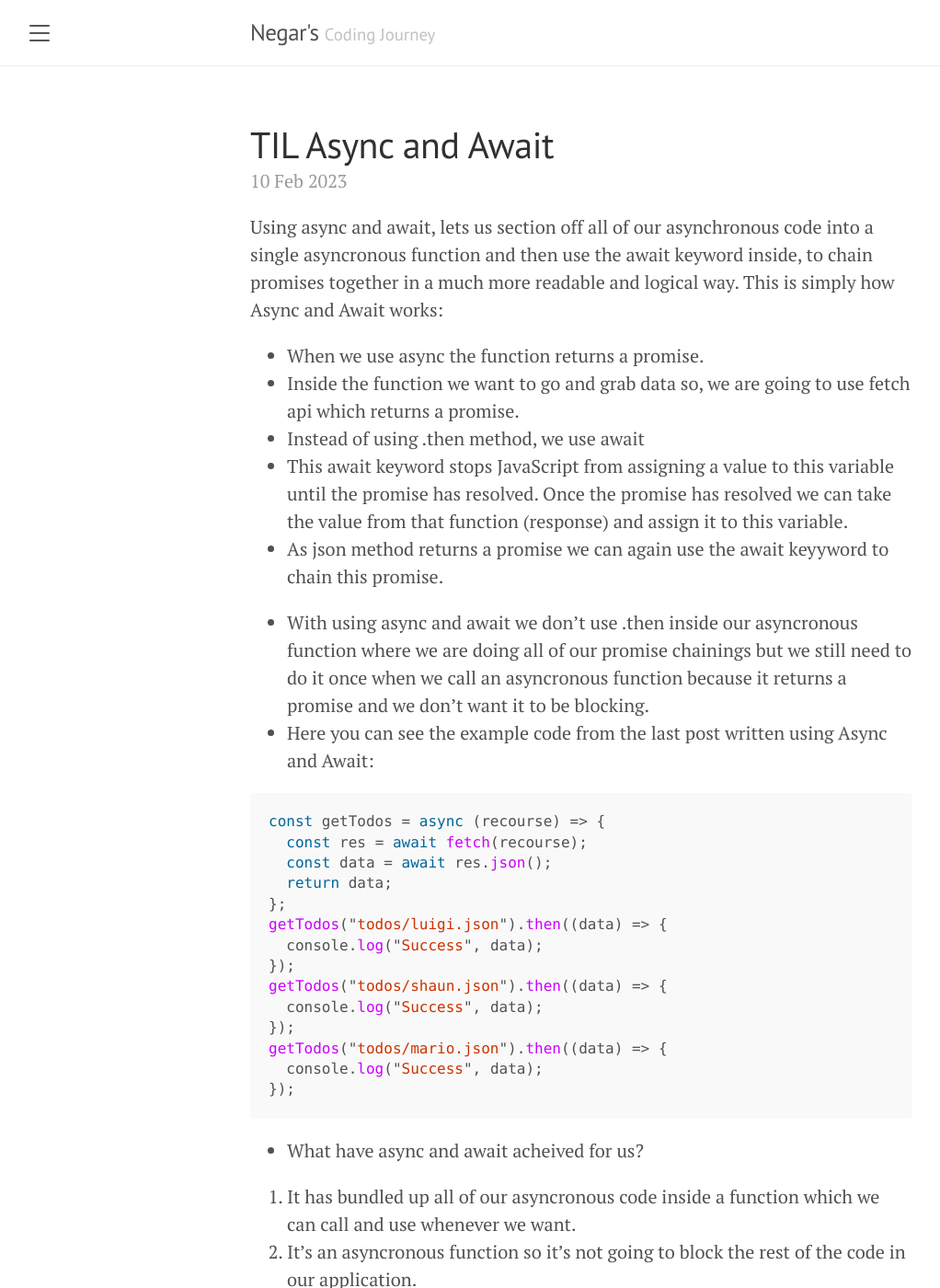
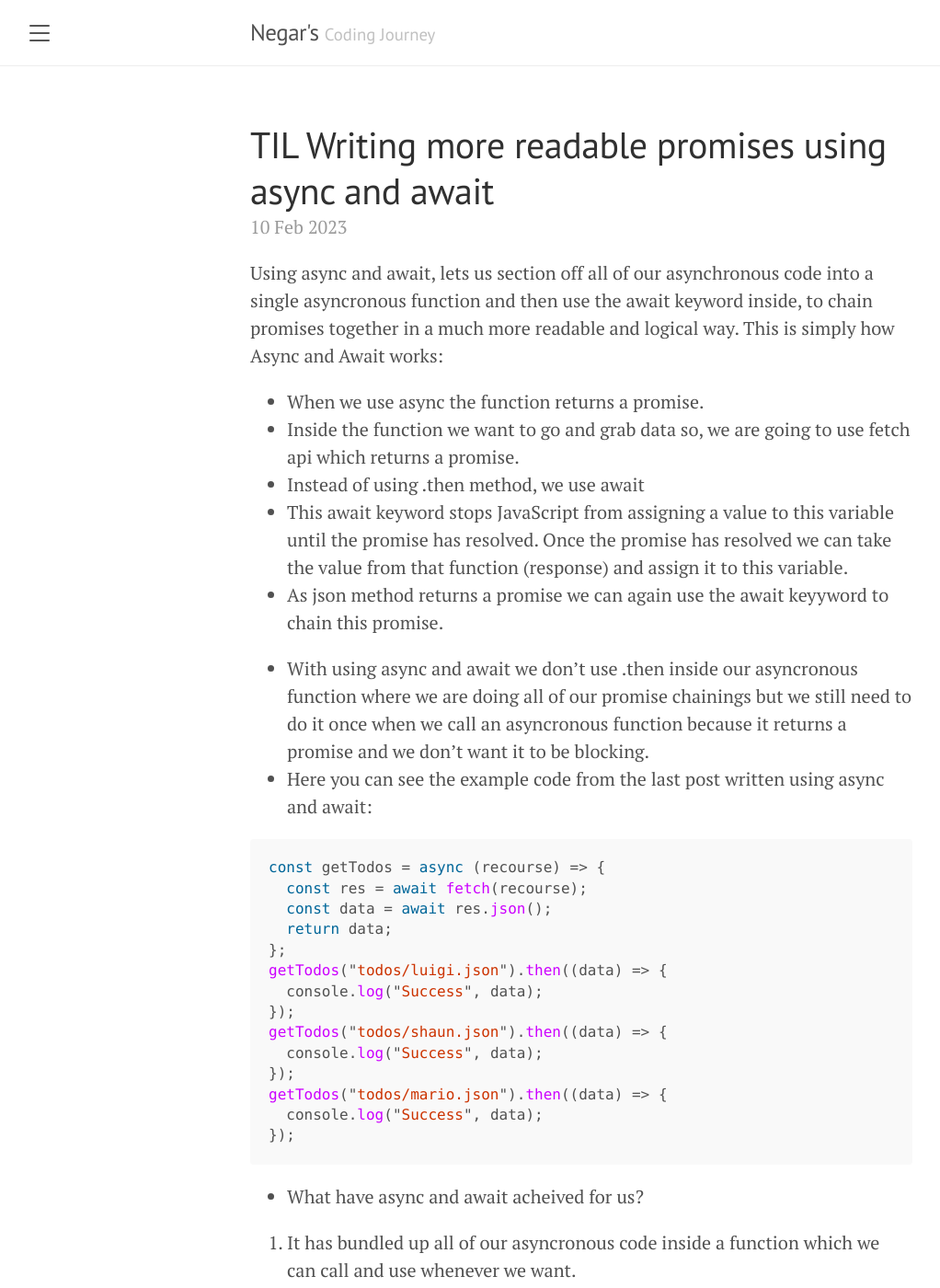
Before and after one commit to negarbaharmand/negarspages, a Jekyll site: the page built from _posts/2023-02-10-async-await.md, in a window 1280 px wide and 1400 px high. Shown: the whole window at 92% size, without its empty margins (8-1030 px from the left). Built offline with Jekyll 4.4.1, drawn with Linux system fonts in a browser that asks for light colours; our own code applies the rules of GitHub Pages for plain Markdown files.

Commit message:
title modification

````diff
--- a/_posts/2023-02-10-async-await.md
+++ b/_posts/2023-02-10-async-await.md
@@ -1,5 +1,5 @@
 ---
-title: TIL Async and Await
+title: TIL Writing more readable promises using async and await
 date: 2023-02-10 09:00:00 +0100
 categories: [JavaScript]
 tags: [javascript, promises] # TAG names should always be lowercase
@@ -15,7 +15,7 @@ This is simply how Async and Await works:
 - As json method returns a promise we can again use the await keyyword to chain this promise.
 
 - With using async and await we don’t use .then inside our asyncronous function where we are doing all of our promise chainings but we still need to do it once when we call an asyncronous function because it returns a promise and we don’t want it to be blocking.
-- Here you can see the example code from the last post written using Async and Await:
+- Here you can see the example code from the last post written using async and await:
 
 ```javascript
 const getTodos = async (recourse) => {
````
